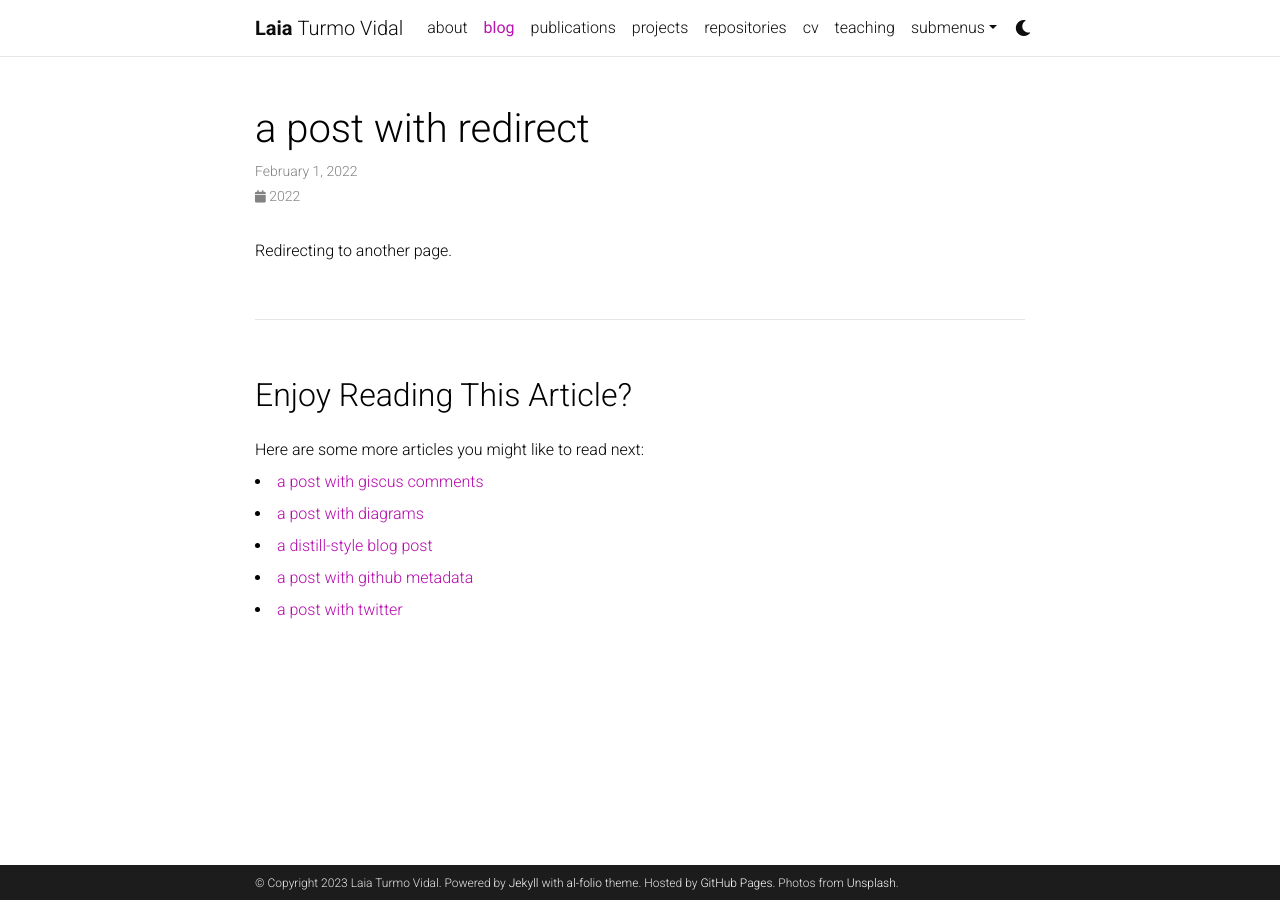
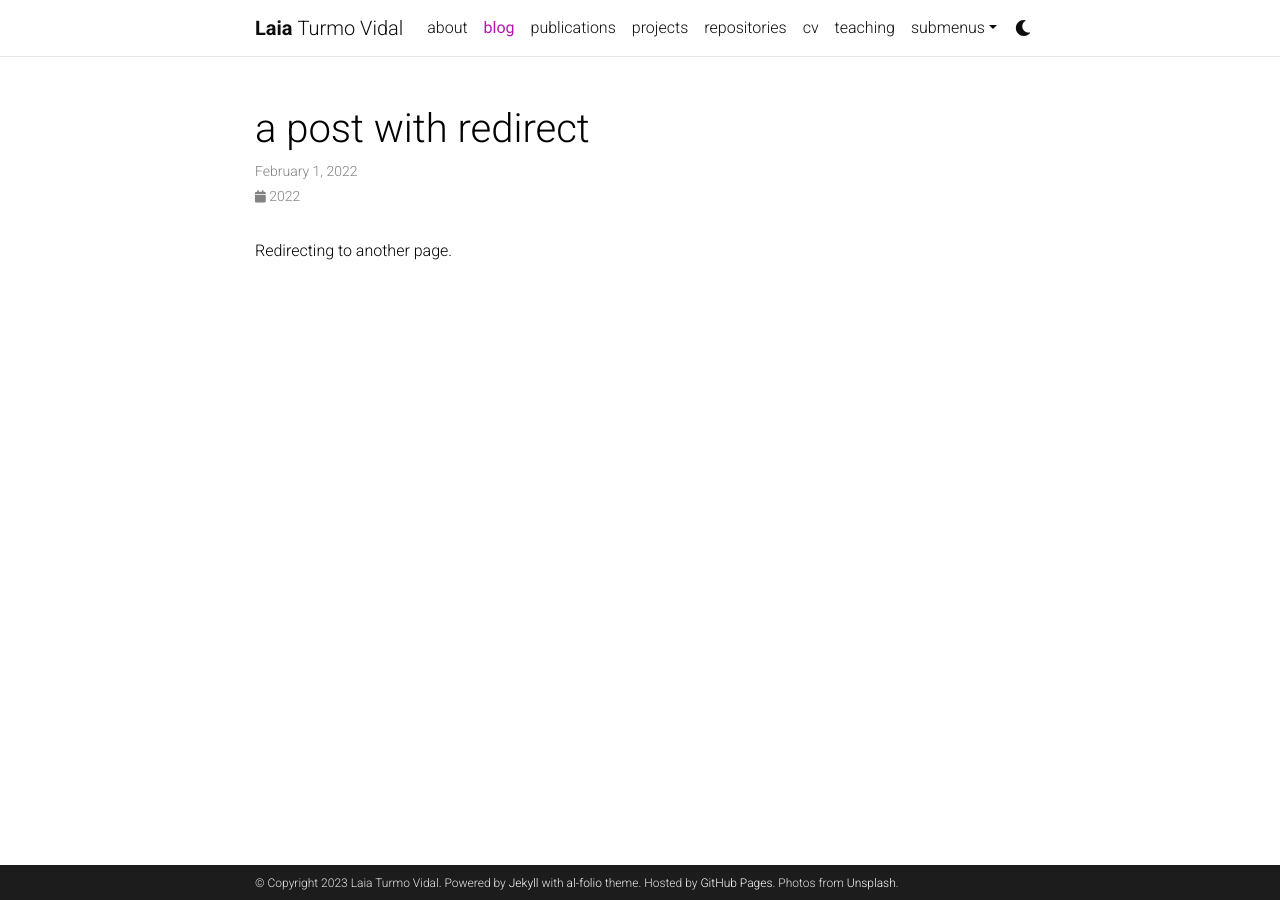
Before and after one commit to laiatv/laiatv.github.io, a Jekyll site: the page built from _posts/2022-02-01-redirect.md, in a window 1280 px wide. Built offline with Jekyll 4.4.1, drawn with Linux system fonts in a browser that asks for light colours; comment, search, counter and statistics services are not loaded; a style sheet for code colours, icons or effects is not loaded.

Commit message:
Update _config.yml

```diff
--- a/_config.yml
+++ b/_config.yml
@@ -17,7 +17,7 @@
 keywords: jekyll, jekyll-theme, academic-website, portfolio-website  # add your own keywords or leave empty
 
 lang: en # the language of your site (for example: en, fr, cn, ru, etc.)
-icon: abstract-shape.png  # the emoji used as the favicon (alternatively, provide image name in /assets/img/)
+icon: pattern.png  # the emoji used as the favicon (alternatively, provide image name in /assets/img/)
 
 url: https://laiatv.github.io # the base hostname & protocol for your site
 baseurl: # the subpath of your site, e.g. /blog/
@@ -46,7 +46,7 @@
 # will use title and url fields
 # Take a look to https://github.com/jekyll/jekyll-feed for more customization
 
-rss_icon: true
+rss_icon: false
 
 # -----------------------------------------------------------------------------
 # Layout
@@ -131,7 +131,7 @@
   enabled: true
 
 related_blog_posts:
-  enabled: true
+  enabled: false
   max_related: 5
 
 # Giscus comments (RECOMMENDED)
```
